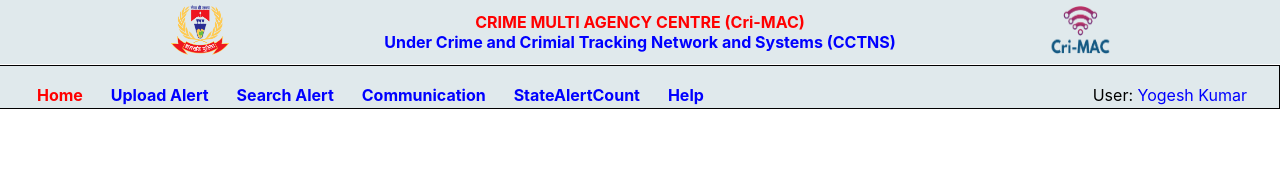
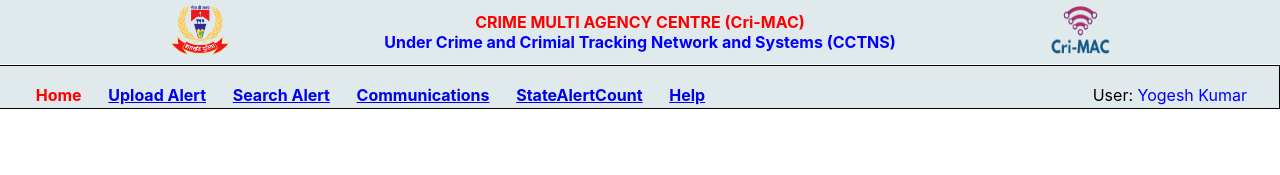
Before and after one commit to PraveenPandey987/Cri-Mac, a React (Create React App) app: page /dashboard in a window 1280 px wide. Shown: the top 175 px of the page. Built offline with nearby package versions, Linux system fonts and the light colour scheme.

Commit message:
Home Page dashboard made

```diff
--- a/src/components/Navbar2.js
+++ b/src/components/Navbar2.js
@@ -1,6 +1,5 @@
 //This is the navbar for dashboard
 import * as React from "react";
-import Box from "@mui/material/Box";
 import Grid from "@mui/material/Grid";
 import { Link } from "react-router-dom";
 
@@ -28,19 +27,51 @@
             }}
           >
             <div style={{ color: "red", fontWeight: "bold" }}>Home</div>
-            <div style={{ color: "blue", fontWeight: "bold" }}>
-              Upload Alert
+            <div
+              style={{
+                color: "blue",
+                fontWeight: "bold",
+                textDecoration: "none",
+              }}
+            >
+              <Link to="/UploadAlert">Upload Alert</Link>
             </div>
-            <div style={{ color: "blue", fontWeight: "bold" }}>
-              Search Alert
+            <div
+              style={{
+                color: "blue",
+                fontWeight: "bold",
+                textDecoration: "none",
+              }}
+            >
+              <Link to="/SearchAlert">Search Alert</Link>
             </div>
-            <div style={{ color: "blue", fontWeight: "bold" }}>
-              Communication
+            <div
+              style={{
+                color: "blue",
+                fontWeight: "bold",
+                textDecoration: "none",
+              }}
+            >
+              <Link to="/Communications">Communications</Link>
             </div>
-            <div style={{ color: "blue", fontWeight: "bold" }}>
-              StateAlertCount
+            <div
+              style={{
+                color: "blue",
+                fontWeight: "bold",
+                textDecoration: "none",
+              }}
+            >
+              <Link to="/StateAlertCount">StateAlertCount</Link>
             </div>
-            <div style={{ color: "blue", fontWeight: "bold" }}>Help</div>
+            <div
+              style={{
+                color: "blue",
+                fontWeight: "bold",
+                textDecoration: "none",
+              }}
+            >
+              <Link to="/Help">Help</Link>
+            </div>
           </div>
         </Grid>
         <Grid
--- /dev/null
+++ b/src/pages/Communications.js
@@ -0,0 +1,9 @@
+import React from 'react'
+
+function Communications() {
+  return (
+    <div>Communications</div>
+  )
+}
+
+export default Communications
--- /dev/null
+++ b/src/pages/Help.js
@@ -0,0 +1,9 @@
+import React from 'react'
+
+function Help() {
+  return (
+    <div>Help</div>
+  )
+}
+
+export default Help
--- /dev/null
+++ b/src/pages/SearchAlert.js
@@ -0,0 +1,9 @@
+import React from 'react'
+
+function SearchAlert() {
+  return (
+    <div>SearchAlert</div>
+  )
+}
+
+export default SearchAlert
--- /dev/null
+++ b/src/pages/StateAlertCount.js
@@ -0,0 +1,9 @@
+import React from 'react'
+
+function StateAlertCount() {
+  return (
+    <div>StateAlertCount</div>
+  )
+}
+
+export default StateAlertCount
--- /dev/null
+++ b/src/pages/UploadAlert.js
@@ -0,0 +1,7 @@
+import React from "react";
+
+function UploadAlert() {
+  return <div>UploadAlert</div>;
+}
+
+export default UploadAlert;
```
Also changed, not shown: src/routes.js (+25 -0 lines).
